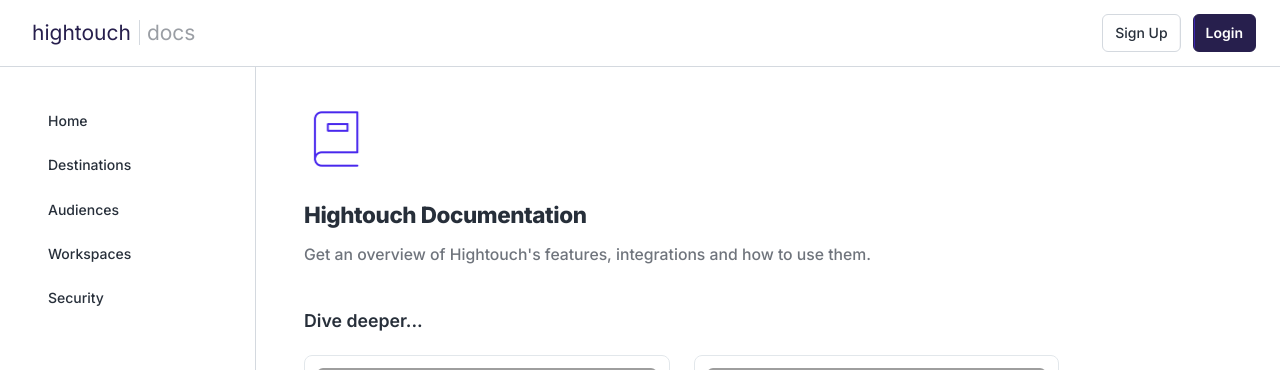
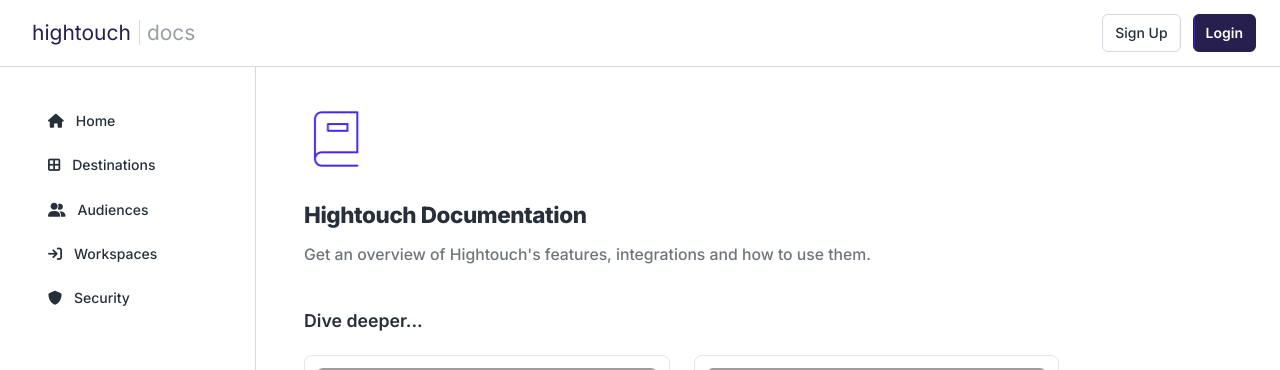
Before and after one commit to taylormcpherson/hightouch, a React (Create React App) app: page / in a window 1280 px wide. Shown: the top 370 px of the page. Built offline with nearby package versions, Linux system fonts and the light colour scheme; grey boxes are pictures that could not be loaded.

Commit message:
hooking up nav icons.

```diff
--- a/public/index.html
+++ b/public/index.html
@@ -14,7 +14,8 @@
     <link rel="preconnect" href="https://fonts.googleapis.com">
     <link rel="preconnect" href="https://fonts.gstatic.com" crossorigin>
     <link href="https://fonts.googleapis.com/css2?family=Inter:wght@400;500;600;800&display=swap" rel="stylesheet">
-
+    <!-- font awesome icons -->
+    <script src="https://kit.fontawesome.com/f0cd634acb.js" crossorigin="anonymous"></script>
 
     <!--
       manifest.json provides metadata used when your web app is installed on a
--- a/src/components/Articles/ArticleCard/ArticleCard.scss
+++ b/src/components/Articles/ArticleCard/ArticleCard.scss
@@ -54,9 +54,7 @@
     margin: 8px 0 24px 0;
     font-size: 12.44px;
     line-height: 20px;
-
 }
-
 
 .ArticleCard__link {
     color: rgba(15, 24, 37, 0.42);
--- a/src/components/Navbar/NavMenuItems.js
+++ b/src/components/Navbar/NavMenuItems.js
@@ -3,26 +3,26 @@
     {
         title: 'Home',
         url: '/',
-        icon: 'home',
+        icon: 'fas fa-home',
     },
     {
         title: 'Destinations',
         url: '/destinations',
-        icon: 'destinations',
+        icon: 'fas fa-border-all',
     },
     {
         title: 'Audiences',
         url: '/audiences',
-        icon: 'audiences',
+        icon: 'fas fa-user-group',
     },
     {
         title: 'Workspaces',
         url: '/workspaces',
-        icon: 'workspaces',
+        icon: 'fas fa-arrow-right-to-bracket',
     },
     {
         title: 'Security',
         url: '/security',
-        icon: 'security',
+        icon: 'fas fa-shield-blank',
     }
 ];
--- a/src/components/Navbar/Navbar.js
+++ b/src/components/Navbar/Navbar.js
@@ -2,7 +2,6 @@
 import { NavMenuItems } from "./NavMenuItems";
 import './Navbar.scss';
 import Button from "../Button/Button";
-
 
 class Navbar extends Component {
 
@@ -24,6 +23,9 @@
                                 key={key}
                             >
                                 <a className="Navbar__item-link" href={item.url}>
+                                    <span className="Navbar__item-icon">
+                                        <i className={item.icon}></i>
+                                    </span>
                                     {item.title}
                                 </a>
                             </li>
--- a/src/components/Navbar/Navbar.scss
+++ b/src/components/Navbar/Navbar.scss
@@ -32,13 +32,25 @@
     font-weight: 500;
     line-height: 16.24px;
     text-decoration: none;
-    transition: background-color .25s ease-in-out;
+    transition: all .25s ease-in-out;
 
 
     &:hover,
     &:focus {
         background-color: rgba(39, 31, 77, 0.04);
         color: rgba(73, 40, 237, .9);
+
+        i {
+            color: rgba(73, 40, 237, .9);
+        }
+    }
+}
+
+.Navbar__item-icon {
+    margin-right: 12px;
+
+    i {
+        transition: all .25s ease-in-out;
     }
 }
 
```
Also changed, not shown: 1 other file (tests, documents, lock files or other folders).
